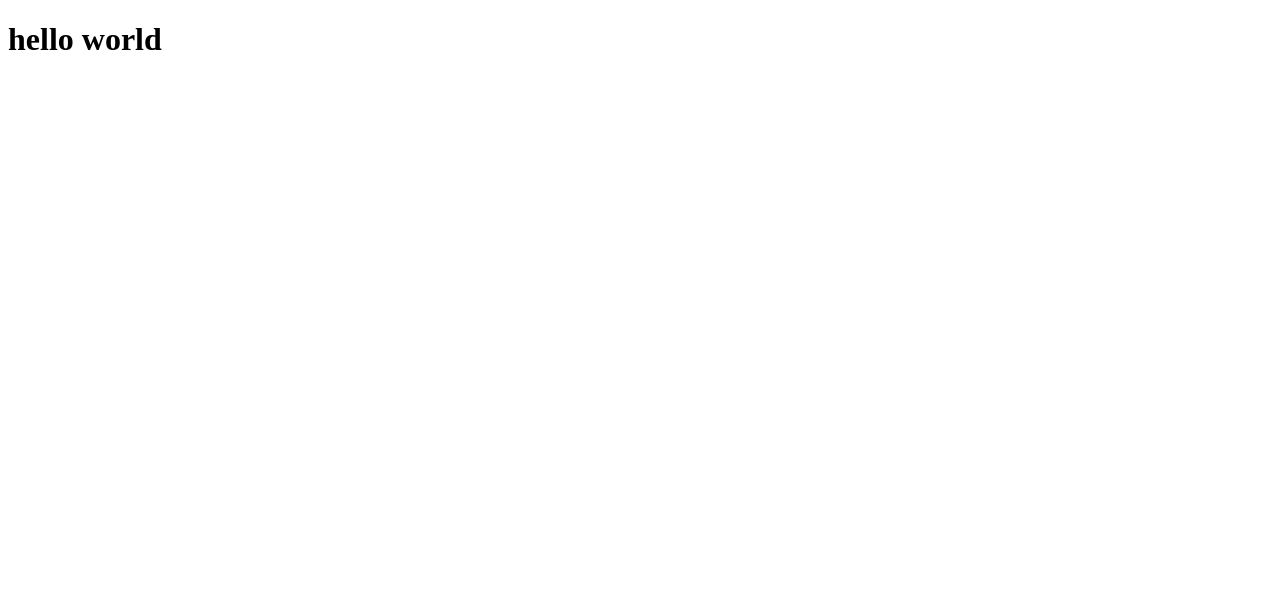
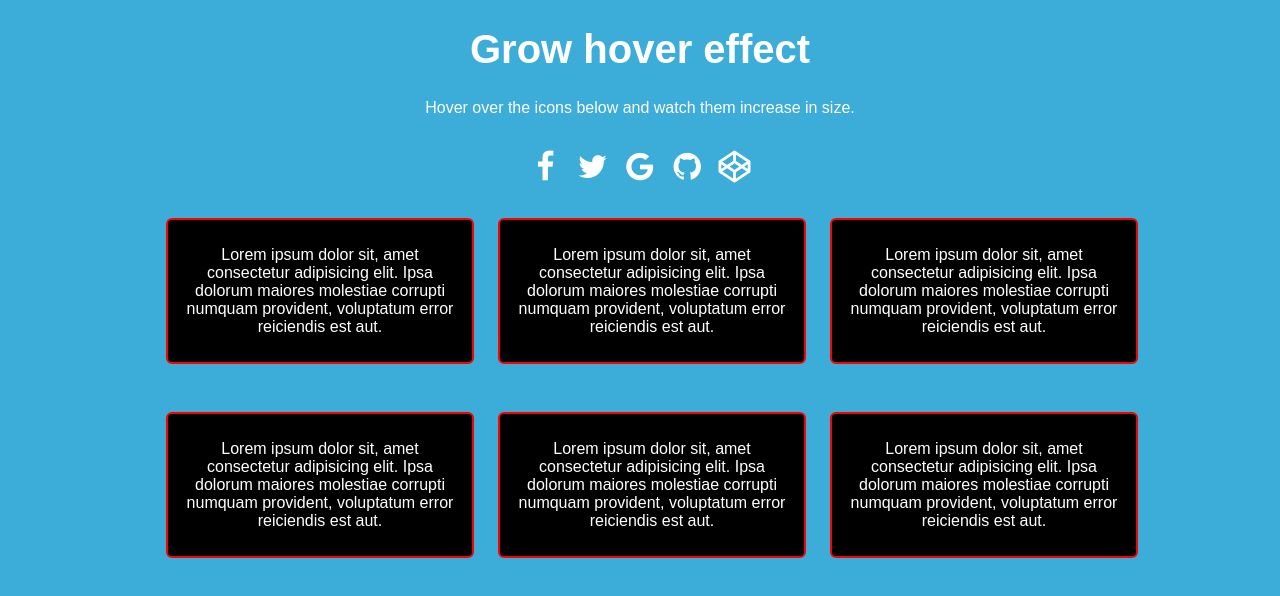
Before and after one commit to AdarshSharma1234/animations, a plain HTML site: page index.html in a window 1280 px wide. Drawn offline with Linux system fonts and the light colour scheme; a web font is replaced by a local one.

Commit message:
first-commit

```diff
--- a/index.html
+++ b/index.html
@@ -5,9 +5,97 @@
     <meta http-equiv="X-UA-Compatible" content="IE=edge">
     <meta name="viewport" content="width=device-width, initial-scale=1.0">
     <title>Animation-site</title>
+    <link rel="stylesheet" href="//maxcdn.bootstrapcdn.com/font-awesome/4.3.0/css/font-awesome.min.css">
+
+<link href='https://fonts.googleapis.com/css?family=Droid+Sans:400,700' rel='stylesheet' type='text/css'>
     <link rel="stylesheet" href="style.css">
+
+
+
 </head>
 <body>
-    <h1>hello world</h1>
+    <!-- <h1>CSS Transition on Hover</h1>
+
+
+<p>Hover your mouse over the div. It will transition from a light pink background color to a darker pink over the span of two seconds, after a delay of two seconds. The effect will slow down at the end.</p>
+<div></div>
+
+<h1>Bounce on Hover</h1>
+<p>Hover your mouse over the div. It will move up
+     and down the height of its container, like it's
+      bouncing. It will bounce infinitely if you keep
+       hovering over it.</p>
+       <div class="container">
+        <div class="child bounce"></div>
+       </div>
+
+       <form>
+        <input type="text" placeholder="username"/>
+        <div id="anim">
+          <span class="tooltip" data-tooltip="username must consist of 29 symbols.">?</span>
+          </div>
+          </form> -->
+
+
+          <div>
+            <h1>Grow hover effect</h1>
+            <p>Hover over the icons below and watch them increase in size.</p>
+            <ul>
+              <li class="fa fa-facebook grow"></li>
+              <li class="fa fa-twitter grow"></li>
+              <li class="fa fa-google grow"></li>
+              <li class="fa fa-github grow"></li>
+              <li class="fa fa-codepen grow"></li>
+            </ul>
+          </div>
+
+
+          <div class="card">
+            <div class="border">
+              <p>Lorem ipsum dolor sit, amet consectetur adipisicing elit.
+                Ipsa dolorum maiores molestiae corrupti
+                 numquam provident, voluptatum error reiciendis est aut.</p>
+
+            </div>
+
+            <div class="border1">
+              <p>Lorem ipsum dolor sit, amet consectetur adipisicing elit.
+                Ipsa dolorum maiores molestiae corrupti
+                 numquam provident, voluptatum error reiciendis est aut.</p>
+
+            </div>
+
+            <div class="border2">
+              <p>Lorem ipsum dolor sit, amet consectetur adipisicing elit.
+                Ipsa dolorum maiores molestiae corrupti
+                 numquam provident, voluptatum error reiciendis est aut.</p>
+
+            </div>
+
+            <div class="border3">
+              <p>Lorem ipsum dolor sit, amet consectetur adipisicing elit.
+                Ipsa dolorum maiores molestiae corrupti
+                 numquam provident, voluptatum error reiciendis est aut.</p>
+
+            </div>
+
+            <div class="border4">
+              <p>Lorem ipsum dolor sit, amet consectetur adipisicing elit.
+                Ipsa dolorum maiores molestiae corrupti
+                 numquam provident, voluptatum error reiciendis est aut.</p>
+
+            </div>
+
+            <div class="border5">
+              <p>Lorem ipsum dolor sit, amet consectetur adipisicing elit.
+                Ipsa dolorum maiores molestiae corrupti
+                 numquam provident, voluptatum error reiciendis est aut.</p>
+
+            </div>
+
+
+
+          </div>
+
 </body>
 </html>
--- /dev/null
+++ b/style.scss
@@ -0,0 +1,31 @@
+$blue: #6699FF;
+$white: #FFFFFF;
+
+body {
+  background-color: $blue;
+  color: $white;
+  font-family: 'Droid Sans', sans-serif;
+  text-align: center;
+
+  h1 {
+    font-size: 2.5em;
+  }
+
+  ul {
+    padding: 0;
+    font-size: 2em;
+
+    li {
+      display: inline-block;
+      width: 1.2em;
+
+      &.grow {
+        transition: all .2s ease-in-out;
+
+        &:hover {
+          transform: scale(2.5);
+        }
+      }
+    }
+  }
+}
```
Also changed, not shown: style.css.
